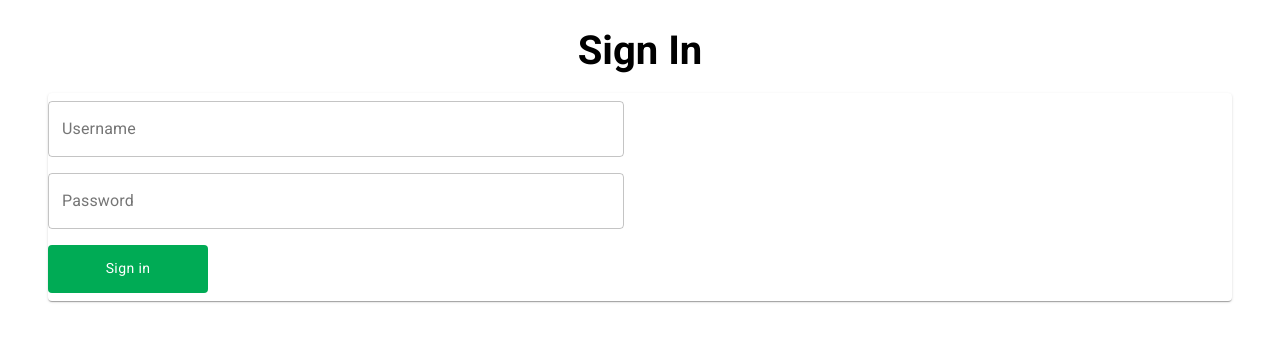
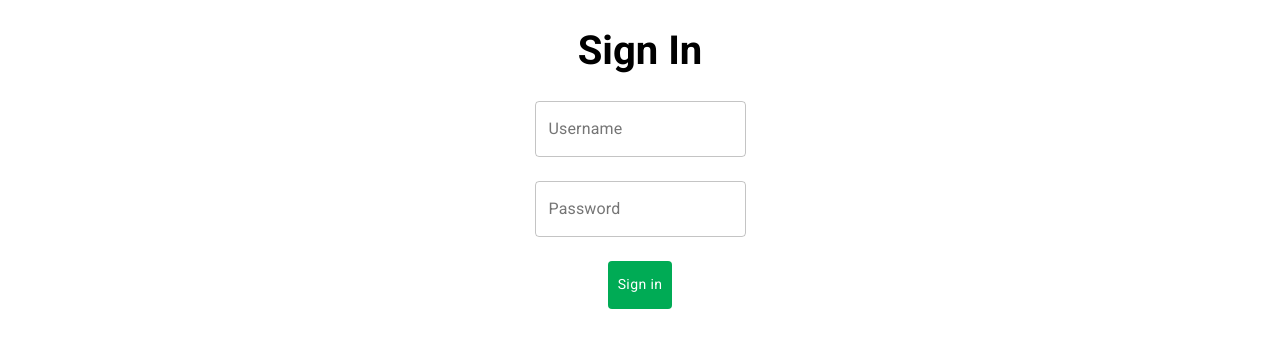
Before and after one commit to SoriaDamian17/interview-optimous, a React (Create React App) app: page / in a window 1280 px wide. Shown: the top 348 px of the page. Built offline with nearby package versions, Linux system fonts and the light colour scheme.

Commit message:
fix: styles login

```diff
--- a/src/pages/Login/index.tsx
+++ b/src/pages/Login/index.tsx
@@ -1,5 +1,5 @@
 import {
- Box, Container, Grid, Paper, TextField,
+ Container, Grid, TextField,
 } from '@material-ui/core';
 import { Helmet } from 'react-helmet-async';
 import { useSnackbar, VariantType } from 'notistack';
@@ -7,7 +7,7 @@ import { SubmitHandler, useForm } from 'react-hook-form';
 import { useHistory } from 'react-router';
 import { AuthApi } from '../../service/Auth';
 import { Title, Button } from '../../shared/styles';
-import { Header } from './styles';
+import { Box, Header } from './styles';
 
 type Inputs = {
     inputName: string,
@@ -42,16 +42,20 @@ const Login: React.FC = ():JSX.Element => {
         <Helmet>
           <title>Sign In</title>
         </Helmet>
-        <Container>
+        <Container maxWidth="sm">
           <Header>
             <Title>
               Sign In
             </Title>
           </Header>
-          <Container>
-            <Paper>
           <form onSubmit={handleSubmit(onSubmit)}>
-                <Grid container xs={6} spacing={2} justifyContent="center" alignItems="center">
+            <Grid
+              container
+              spacing={3}
+              direction="column"
+              alignItems="center"
+              justify="center"
+            >
               <Grid item xs={12}>
                 <TextField
                   fullWidth
@@ -79,8 +83,6 @@ const Login: React.FC = ():JSX.Element => {
               </Grid>
             </Grid>
           </form>
-            </Paper>
-          </Container>
         </Container>
       </Box>
     );
--- a/src/pages/Login/styles.tsx
+++ b/src/pages/Login/styles.tsx
@@ -1,10 +1,17 @@
+import { Box as BMT } from '@material-ui/core';
 import styled from 'styled-components';
+
 import { Header as HeaderP } from '../../shared/styles';
 
+const Box = styled(BMT)`
+justify-contener: center;
+align-items: center;
+`;
 const Header = styled(HeaderP)`
-justify-content: center;
+    justify-content: center;
 `;
 
 export {
+    Box,
     Header,
 };
```
Lines whose indentation alone changed are shown as unchanged.
